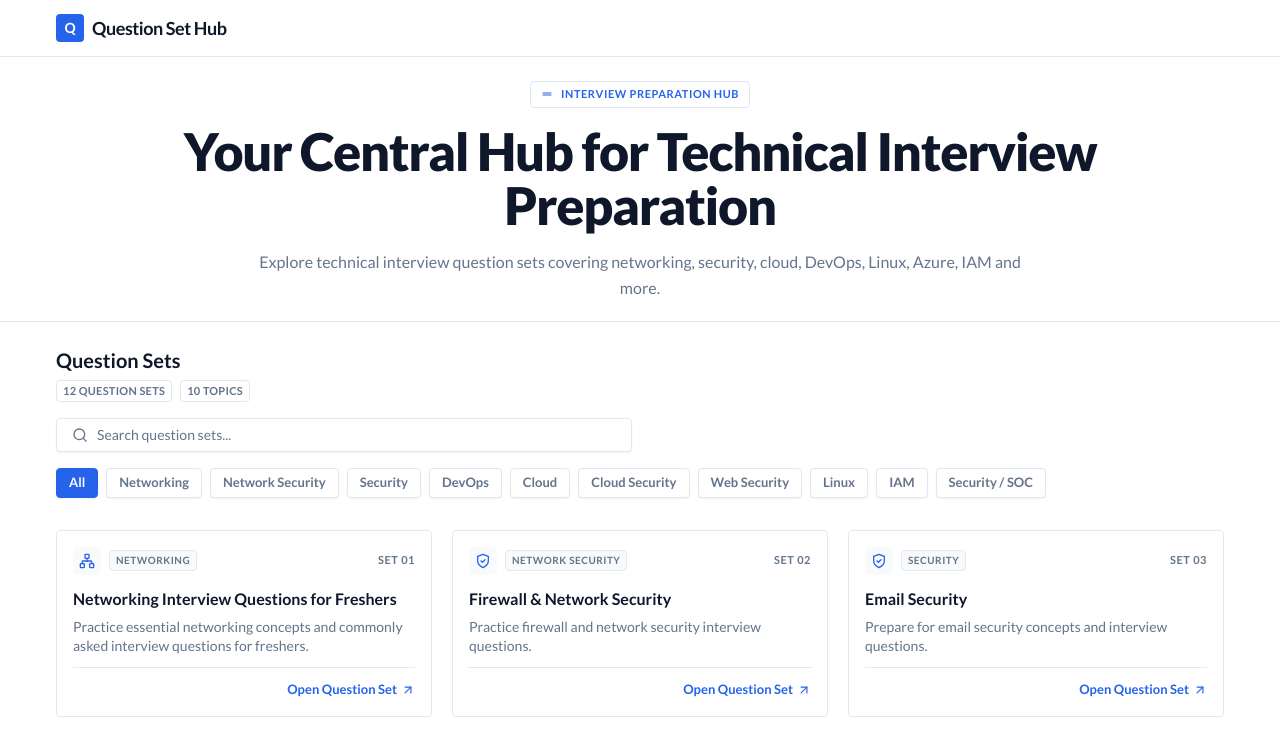
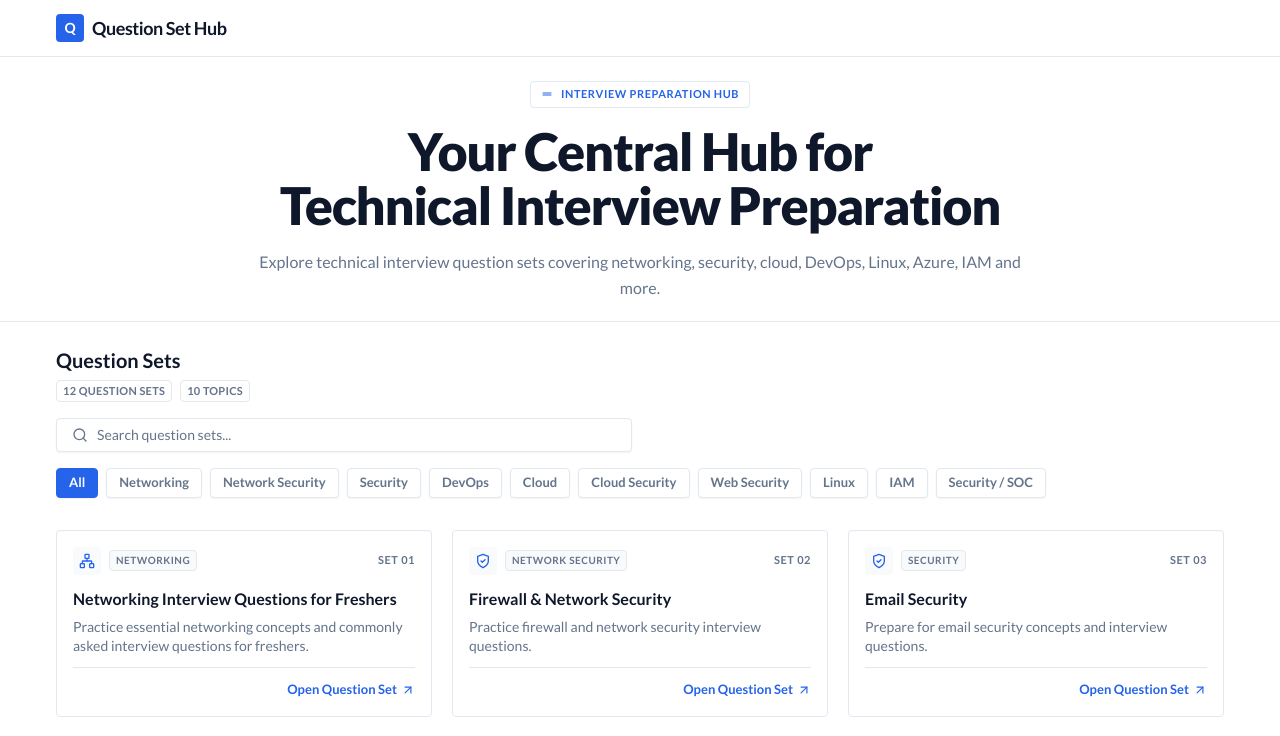
Before and after one commit to Nirmalakhadka18/Question_Set_Hub, a React (Vite) app: page / in a window 1280 px wide. Shown: the top 736 px of the page. Built offline with nearby package versions, Linux system fonts and the light colour scheme.

Commit message:
match Networkers Home hero heading arrangement

```diff
--- a/src/components/Hero.tsx
+++ b/src/components/Hero.tsx
@@ -8,8 +8,8 @@ export default function Hero() {
           INTERVIEW PREPARATION HUB
         </div>
 
-        <h1 className="max-w-[1000px] text-3xl font-extrabold tracking-tight text-[var(--fg)] sm:text-[40px] lg:text-[52px] leading-[1.05] mb-4">
-          Your Central Hub for Technical Interview Preparation
+        <h1 className="max-w-[1100px] text-3xl font-extrabold tracking-tight text-[var(--fg)] sm:text-[40px] lg:text-[52px] leading-[1.05] mb-4">
+          Your Central Hub for<br className="hidden sm:block" /> Technical Interview Preparation
         </h1>
 
         <p className="max-w-[800px] text-base font-medium leading-relaxed text-[var(--fg-muted)]">
```
